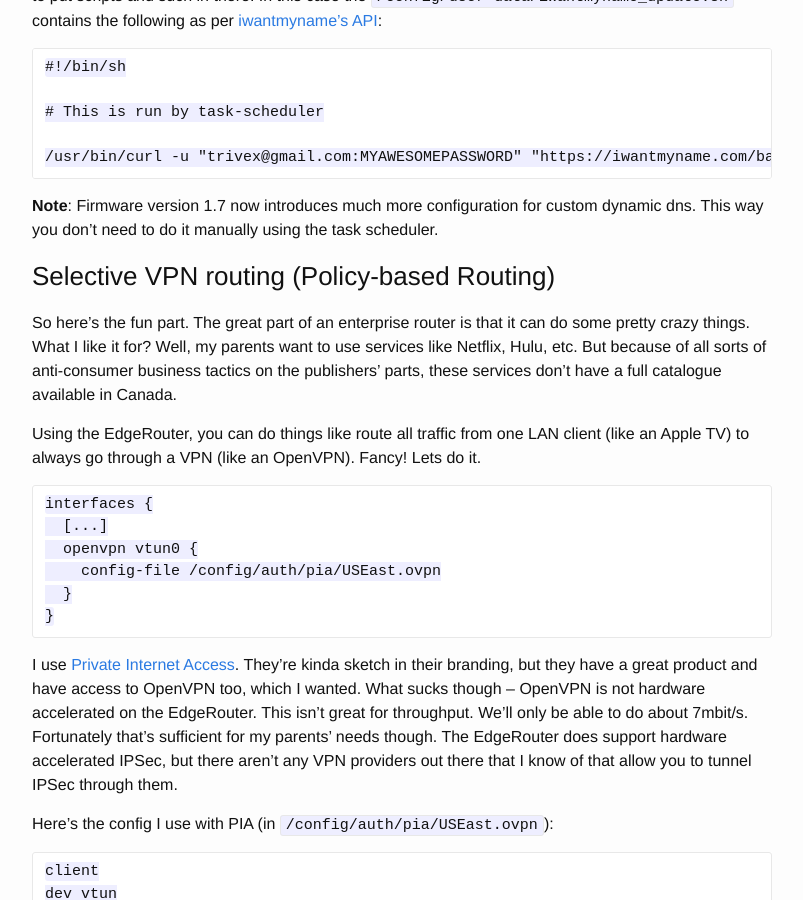
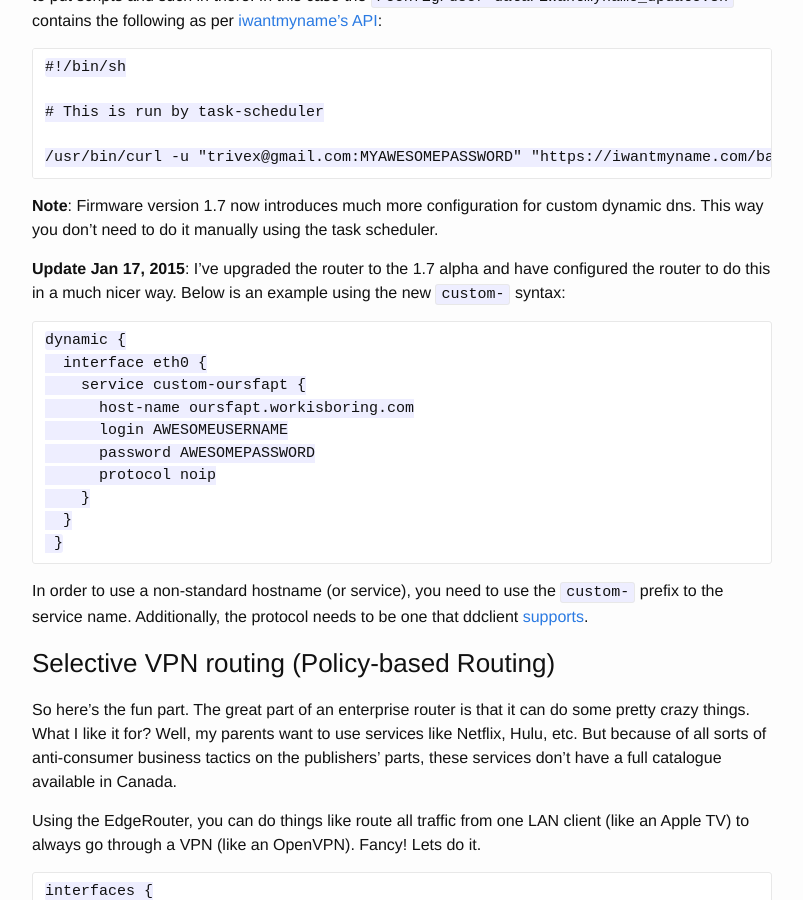
Before and after one commit to lg/lg.io, a Jekyll site: the page built from _posts/2015-01-11-the-ubiquiti-edgerouter-configuring-this-extremely-lowcost-enterprisegrade-router-for-home-use.md, in a window 1280 px wide and 900 px high, scrolled down 4527 px. Shown: the whole window, without its empty margins (238-1041 px from the left). Built offline with Jekyll 4.4.1, drawn with Linux system fonts in a browser that asks for light colours.

Commit message:
added the router 1.7 syntax for dynamic dns

```diff
--- a/_posts/2015-01-11-the-ubiquiti-edgerouter-configuring-this-extremely-lowcost-enterprisegrade-router-for-home-use.md
+++ b/_posts/2015-01-11-the-ubiquiti-edgerouter-configuring-this-extremely-lowcost-enterprisegrade-router-for-home-use.md
@@ -133,7 +133,7 @@ Therefore, I created a task that runs nightly to update the dns on my domain.
     task-scheduler {
       task iwantmyname_update {
           executable {
-              path /config/user-data/iwantmyname_update.sh
+            path /config/user-data/iwantmyname_update.sh
           }
           interval 1d
       }
@@ -148,6 +148,21 @@ Reminder that everything in the `/config` directory is saved across firmware upg
     /usr/bin/curl -u "trivex@gmail.com:MYAWESOMEPASSWORD" "https://iwantmyname.com/basicauth/ddns?hostname=xxx.lg.io"
 
 **Note**: Firmware version 1.7 now introduces much more configuration for custom dynamic dns. This way you don't need to do it manually using the task scheduler.
+
+**Update Jan 17, 2015**: I've upgraded the router to the 1.7 alpha and have configured the router to do this in a much nicer way. Below is an example using the new `custom-` syntax:
+
+    dynamic {
+      interface eth0 {
+        service custom-oursfapt {
+          host-name oursfapt.workisboring.com
+          login AWESOMEUSERNAME
+          password AWESOMEPASSWORD
+          protocol noip
+        }
+      }
+     }
+
+In order to use a non-standard hostname (or service), you need to use the `custom-` prefix to the service name. Additionally, the protocol needs to be one that ddclient [supports](https://github.com/wimpunk/ddclient/blob/master/ddclient#L452).
 
 ### Selective VPN routing (Policy-based Routing)
 
```
